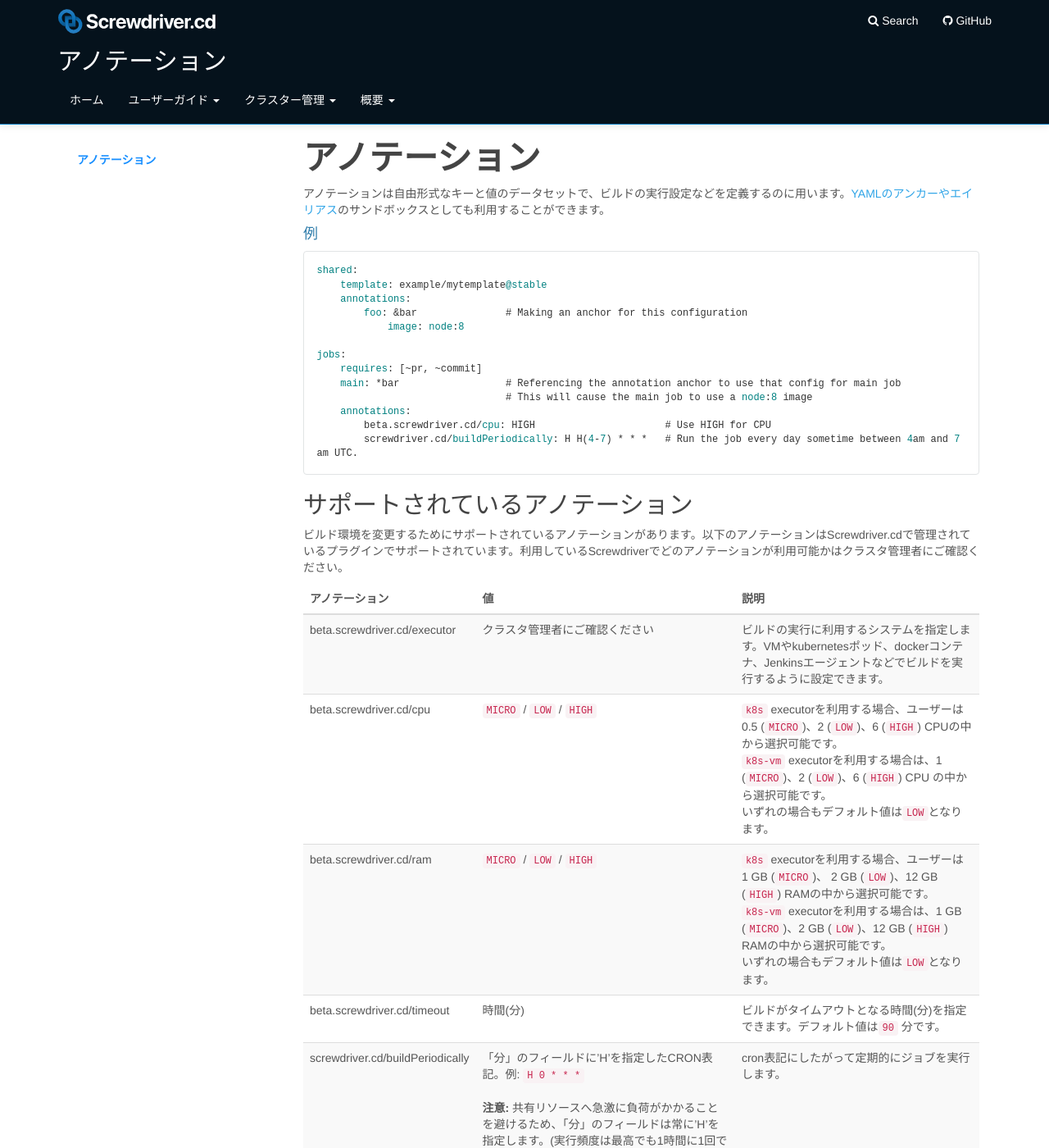
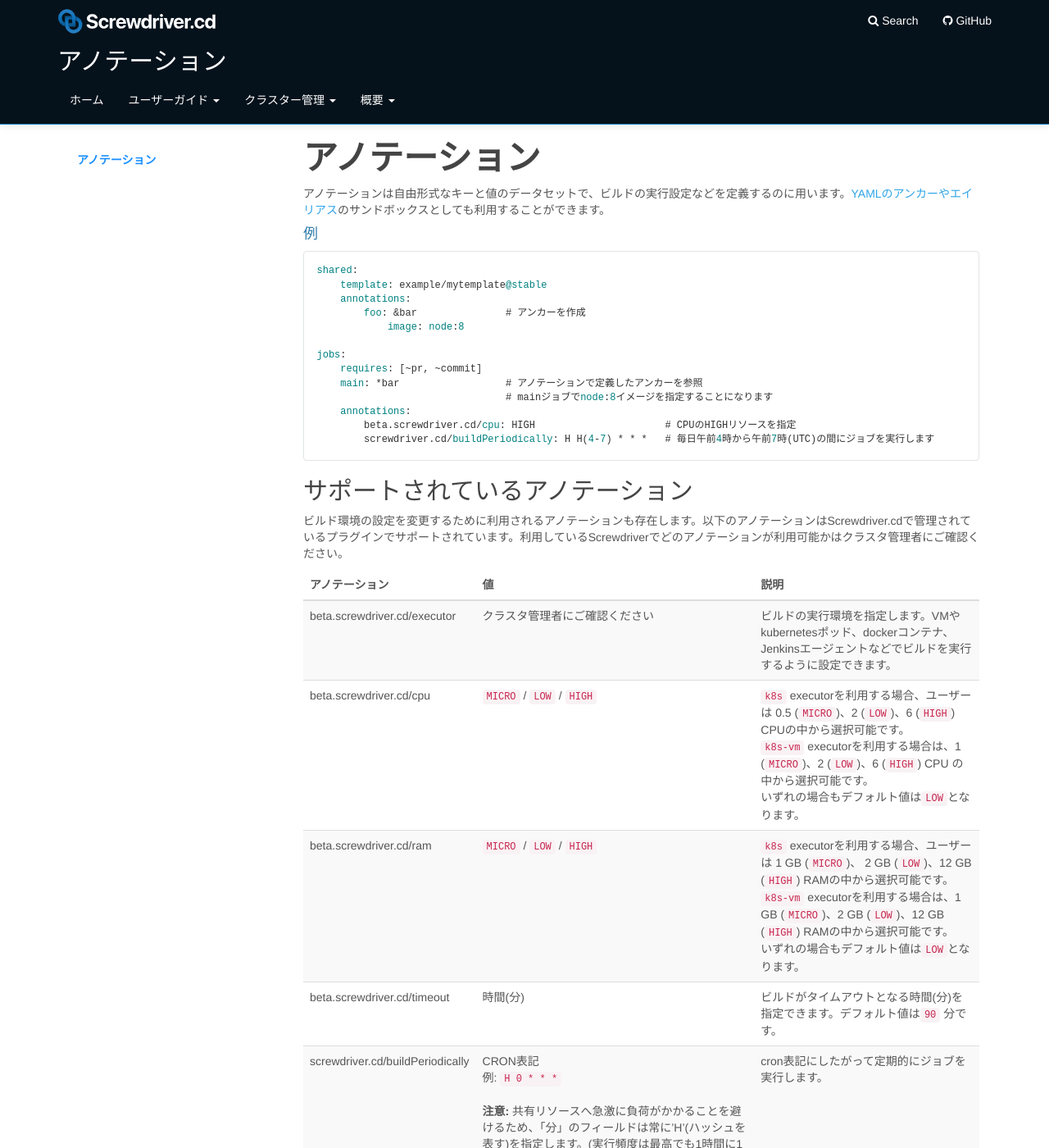
Before and after one commit to screwdriver-cd/guide, a Jekyll site: the page built from docs/ja/user-guide/configuration/annotations.md, in a window 1280 px wide and 1400 px high. Shown: the whole window at 82% size. Built offline with Jekyll 4.4.1, drawn with Linux system fonts in a browser that asks for light colours; some of the changed text lies outside the part shown.

Commit message:
Translate annotations.md via GitLocalize

````diff
--- a/docs/ja/user-guide/configuration/annotations.md
+++ b/docs/ja/user-guide/configuration/annotations.md
@@ -18,26 +18,26 @@ toc:
 shared:
     template: example/mytemplate@stable
     annotations:
-        foo: &bar               # Making an anchor for this configuration
+        foo: &bar               # アンカーを作成
             image: node:8
 
 jobs:
     requires: [~pr, ~commit]
-    main: *bar                  # Referencing the annotation anchor to use that config for main job
-                                # This will cause the main job to use a node:8 image
+    main: *bar                  # アノテーションで定義したアンカーを参照
+                                # mainジョブでnode:8イメージを指定することになります
     annotations:
-        beta.screwdriver.cd/cpu: HIGH                      # Use HIGH for CPU
-        screwdriver.cd/buildPeriodically: H H(4-7) * * *   # Run the job every day sometime between 4am and 7am UTC.
+        beta.screwdriver.cd/cpu: HIGH                      # CPUのHIGHリソースを指定
+        screwdriver.cd/buildPeriodically: H H(4-7) * * *   # 毎日午前4時から午前7時(UTC)の間にジョブを実行します
 ```
 
 ## サポートされているアノテーション
 
-ビルド環境を変更するためにサポートされているアノテーションがあります。以下のアノテーションはScrewdriver.cdで管理されているプラグインでサポートされています。利用しているScrewdriverでどのアノテーションが利用可能かはクラスタ管理者にご確認ください。
+ビルド環境の設定を変更するために利用されるアノテーションも存在します。以下のアノテーションはScrewdriver.cdで管理されているプラグインでサポートされています。利用しているScrewdriverでどのアノテーションが利用可能かはクラスタ管理者にご確認ください。
 
 アノテーション | 値 | 説明
 --- | --- | ---
-beta.screwdriver.cd/executor | クラスタ管理者にご確認ください | ビルドの実行に利用するシステムを指定します。VMやkubernetesポッド、dockerコンテナ、Jenkinsエージェントなどでビルドを実行するように設定できます。
+beta.screwdriver.cd/executor | クラスタ管理者にご確認ください | ビルドの実行環境を指定します。VMやkubernetesポッド、dockerコンテナ、Jenkinsエージェントなどでビルドを実行するように設定できます。
 beta.screwdriver.cd/cpu | `MICRO` / `LOW` / `HIGH` | `k8s` executorを利用する場合、ユーザーは 0.5 (`MICRO`)、2 (`LOW`)、6 (`HIGH`) CPUの中から選択可能です。<br>`k8s-vm` executorを利用する場合は、1 (`MICRO`)、2 (`LOW`)、6 (`HIGH`) CPU の中から選択可能です。<br>いずれの場合もデフォルト値は`LOW`となります。
 beta.screwdriver.cd/ram | `MICRO` / `LOW` / `HIGH` | `k8s` executorを利用する場合、ユーザーは 1 GB (`MICRO`)、 2 GB (`LOW`)、12 GB (`HIGH`) RAMの中から選択可能です。<br>`k8s-vm` executorを利用する場合は、1 GB (`MICRO`)、2 GB (`LOW`)、12 GB (`HIGH`) RAMの中から選択可能です。<br>いずれの場合もデフォルト値は`LOW`となります。
 beta.screwdriver.cd/timeout | 時間(分) | ビルドがタイムアウトとなる時間(分)を指定できます。デフォルト値は`90` 分です。
-screwdriver.cd/buildPeriodically | 「分」のフィールドに'H'を指定したCRON表記。例: `H 0 * * *` <br><br>**注意:** 共有リソースへ急激に負荷がかかることを避けるため、「分」のフィールドは常に'H'を指定します。(実行頻度は最高でも1時間に1回です)<br>CRON表記については以下で確認ができます。https://crontab.guru/ | cron表記にしたがって定期的にジョブを実行します。
+screwdriver.cd/buildPeriodically | CRON表記 <br>例: `H 0 * * *`<br><br>**注意:** 共有リソースへ急激に負荷がかかることを避けるため、「分」のフィールドは常に'H'(ハッシュを表す)を指定します。(実行頻度は最高でも1時間に1回です)<br>CRON表記については以下で確認ができます。https://crontab.guru/ | cron表記にしたがって定期的にジョブを実行します。
````
